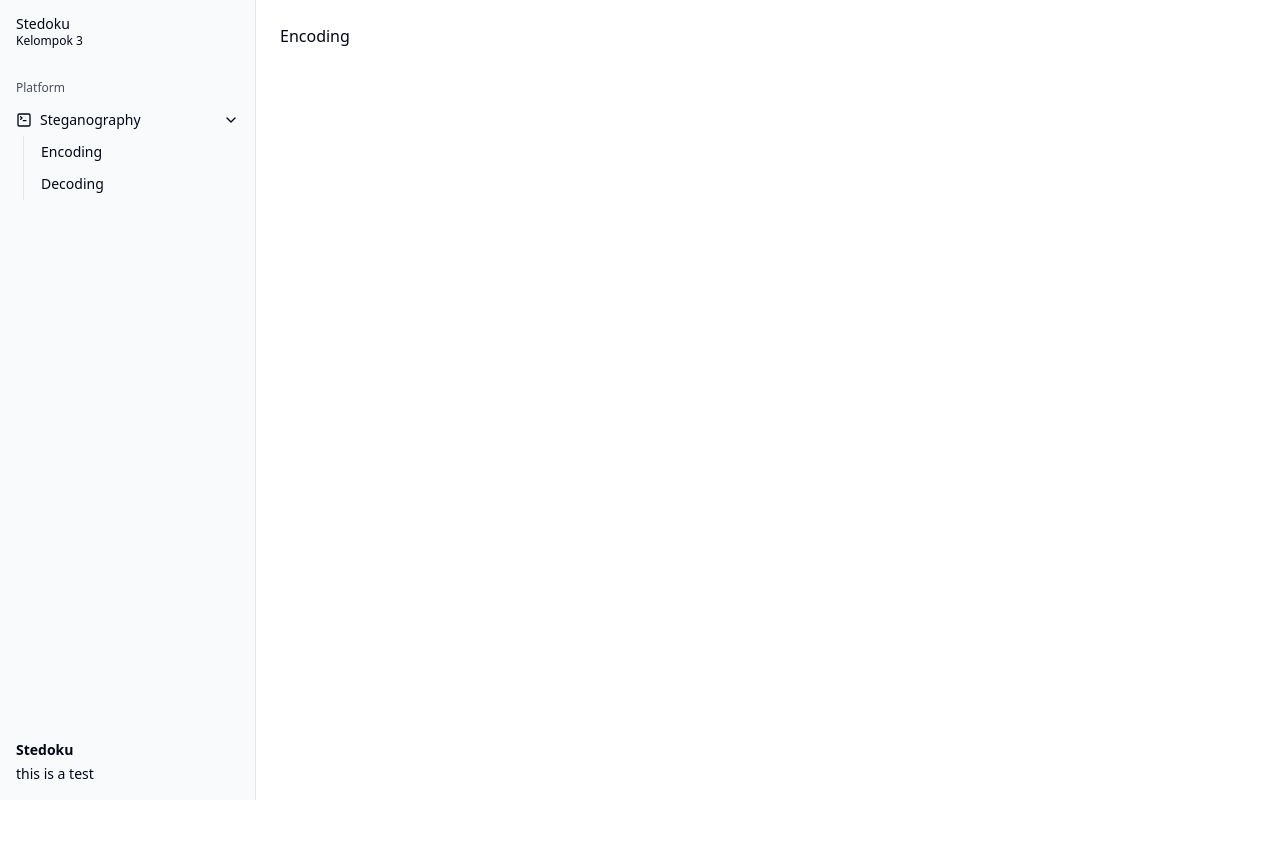
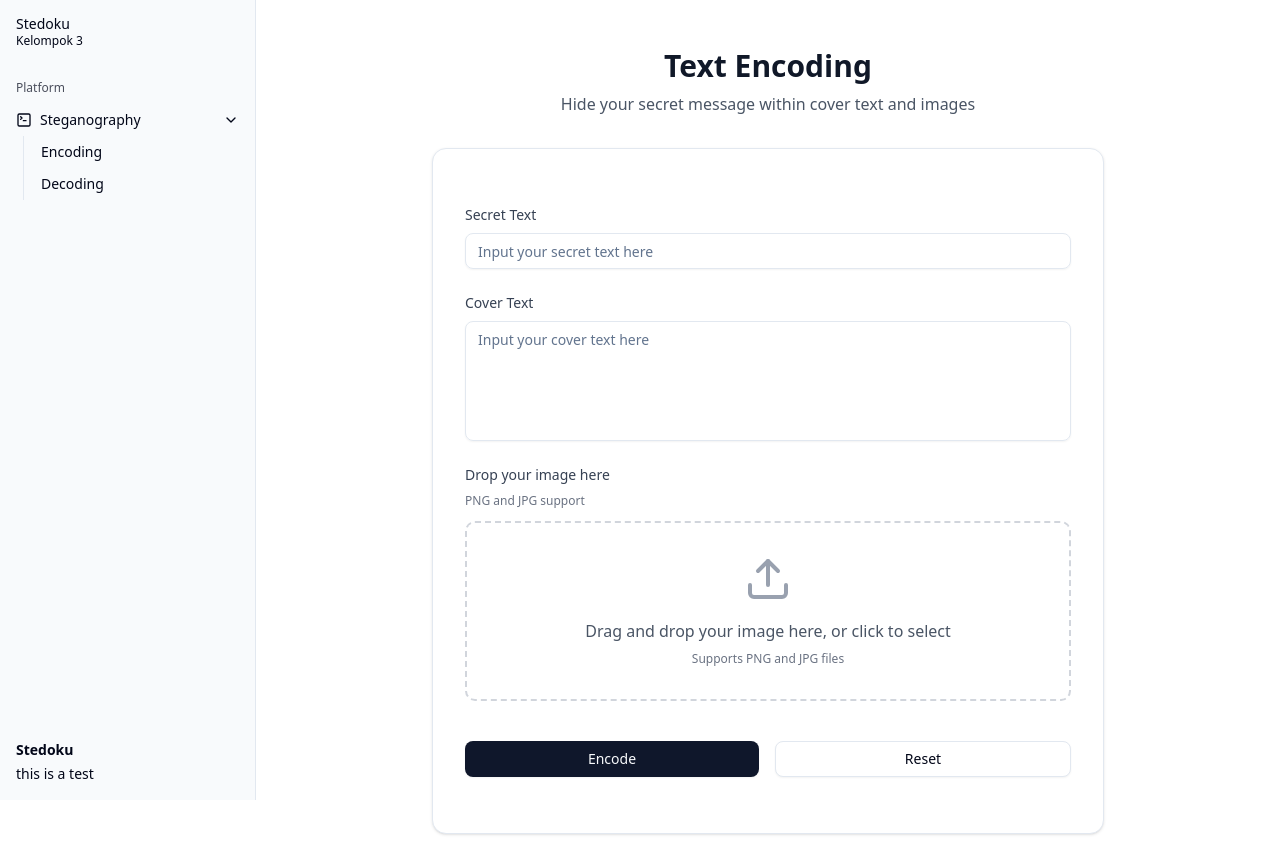
Before and after one commit to severusDude/stedoku, a React (Vite) app: page /encoding in a window 1280 px wide. Before the commit the page ends 800 px from the top, so only its background shows below. Built offline with nearby package versions, Linux system fonts and the light colour scheme.

Commit message:
feat (encoding): add encoding page

```diff
--- /dev/null
+++ b/components/ui/card.jsx
@@ -0,0 +1,101 @@
+import * as React from "react"
+
+import { cn } from "@/lib/utils"
+
+function Card({
+  className,
+  ...props
+}) {
+  return (
+    (<div
+      data-slot="card"
+      className={cn(
+        "bg-card text-card-foreground flex flex-col gap-6 rounded-xl border py-6 shadow-sm",
+        className
+      )}
+      {...props} />)
+  );
+}
+
+function CardHeader({
+  className,
+  ...props
+}) {
+  return (
+    (<div
+      data-slot="card-header"
+      className={cn(
+        "@container/card-header grid auto-rows-min grid-rows-[auto_auto] items-start gap-1.5 px-6 has-data-[slot=card-action]:grid-cols-[1fr_auto] [.border-b]:pb-6",
+        className
+      )}
+      {...props} />)
+  );
+}
+
+function CardTitle({
+  className,
+  ...props
+}) {
+  return (
+    (<div
+      data-slot="card-title"
+      className={cn("leading-none font-semibold", className)}
+      {...props} />)
+  );
+}
+
+function CardDescription({
+  className,
+  ...props
+}) {
+  return (
+    (<div
+      data-slot="card-description"
+      className={cn("text-muted-foreground text-sm", className)}
+      {...props} />)
+  );
+}
+
+function CardAction({
+  className,
+  ...props
+}) {
+  return (
+    (<div
+      data-slot="card-action"
+      className={cn(
+        "col-start-2 row-span-2 row-start-1 self-start justify-self-end",
+        className
+      )}
+      {...props} />)
+  );
+}
+
+function CardContent({
+  className,
+  ...props
+}) {
+  return (<div data-slot="card-content" className={cn("px-6", className)} {...props} />);
+}
+
+function CardFooter({
+  className,
+  ...props
+}) {
+  return (
+    (<div
+      data-slot="card-footer"
+      className={cn("flex items-center px-6 [.border-t]:pt-6", className)}
+      {...props} />)
+  );
+}
+
+export {
+  Card,
+  CardHeader,
+  CardFooter,
+  CardTitle,
+  CardAction,
+  CardDescription,
+  CardContent,
+}
--- /dev/null
+++ b/components/ui/label.jsx
@@ -0,0 +1,21 @@
+import * as React from "react"
+import * as LabelPrimitive from "@radix-ui/react-label"
+
+import { cn } from "@/lib/utils"
+
+function Label({
+  className,
+  ...props
+}) {
+  return (
+    (<LabelPrimitive.Root
+      data-slot="label"
+      className={cn(
+        "flex items-center gap-2 text-sm leading-none font-medium select-none group-data-[disabled=true]:pointer-events-none group-data-[disabled=true]:opacity-50 peer-disabled:cursor-not-allowed peer-disabled:opacity-50",
+        className
+      )}
+      {...props} />)
+  );
+}
+
+export { Label }
--- /dev/null
+++ b/components/ui/textarea.jsx
@@ -0,0 +1,20 @@
+import * as React from "react"
+
+import { cn } from "@/lib/utils"
+
+function Textarea({
+  className,
+  ...props
+}) {
+  return (
+    (<textarea
+      data-slot="textarea"
+      className={cn(
+        "border-input placeholder:text-muted-foreground focus-visible:border-ring focus-visible:ring-ring/50 aria-invalid:ring-destructive/20 dark:aria-invalid:ring-destructive/40 aria-invalid:border-destructive dark:bg-input/30 flex field-sizing-content min-h-16 w-full rounded-md border bg-transparent px-3 py-2 text-base shadow-xs transition-[color,box-shadow] outline-none focus-visible:ring-[3px] disabled:cursor-not-allowed disabled:opacity-50 md:text-sm",
+        className
+      )}
+      {...props} />)
+  );
+}
+
+export { Textarea }
--- a/package.json
+++ b/package.json
@@ -14,6 +14,7 @@
     "@radix-ui/react-collapsible": "^1.1.11",
     "@radix-ui/react-dialog": "^1.1.14",
     "@radix-ui/react-dropdown-menu": "^2.1.15",
+    "@radix-ui/react-label": "^2.1.7",
     "@radix-ui/react-separator": "^1.1.7",
     "@radix-ui/react-slot": "^1.2.3",
     "@radix-ui/react-tooltip": "^1.2.7",
--- a/src/components/steganography/Encoding.jsx
+++ b/src/components/steganography/Encoding.jsx
@@ -1,8 +1,195 @@
+import React, { useState, useRef } from "react";
+import { Button } from "@/components/ui/button";
+import { Input } from "@/components/ui/input";
+import { Textarea } from "@/components/ui/textarea";
+import { Label } from "@/components/ui/label";
+import { Card, CardContent } from "@/components/ui/card";
+import { Upload, X } from "lucide-react";
+
 function Encoding() {
+	const [secretText, setSecretText] = useState("");
+	const [coverText, setCoverText] = useState("");
+	const [selectedImage, setSelectedImage] = useState(null);
+	const [imagePreview, setImagePreview] = useState(null);
+	const [isDragOver, setIsDragOver] = useState(false);
+	const fileInputRef = useRef(null);
+
+	const handleImageUpload = (file) => {
+		if (file && (file.type === "image/png" || file.type === "image/jpeg")) {
+			setSelectedImage(file);
+			const reader = new FileReader();
+			reader.onload = (e) => {
+				setImagePreview(e.target.result);
+			};
+			reader.readAsDataURL(file);
+		}
+	};
+
+	const handleDrop = (e) => {
+		e.preventDefault();
+		setIsDragOver(false);
+		const file = e.dataTransfer.files[0];
+		handleImageUpload(file);
+	};
+
+	const handleDragOver = (e) => {
+		e.preventDefault();
+		setIsDragOver(true);
+	};
+
+	const handleDragLeave = (e) => {
+		e.preventDefault();
+		setIsDragOver(false);
+	};
+
+	const handleFileSelect = (e) => {
+		const file = e.target.files[0];
+		handleImageUpload(file);
+	};
+
+	const handleReset = () => {
+		setSecretText("");
+		setCoverText("");
+		setSelectedImage(null);
+		setImagePreview(null);
+		if (fileInputRef.current) {
+			fileInputRef.current.value = "";
+		}
+	};
+
+	const handleEncode = () => {
+		// Encoding logic would go here
+		console.log("Encoding with:", { secretText, coverText, selectedImage });
+	};
+
+	const removeImage = () => {
+		setSelectedImage(null);
+		setImagePreview(null);
+		if (fileInputRef.current) {
+			fileInputRef.current.value = "";
+		}
+	};
+
 	return (
-		<>
-			<p>Encoding</p>
-		</>
+		<div className="min-h-screen">
+			<div className="max-w-2xl mx-auto my-6">
+				<div className="text-center mb-8">
+					<h1 className="text-3xl font-bold text-gray-900 mb-2">
+						Text Encoding
+					</h1>
+					<p className="text-gray-600">
+						Hide your secret message within cover text and images
+					</p>
+				</div>
+
+				<Card className="border-1 backdrop-blur-sm">
+					<CardContent className="p-8 space-y-6">
+						{/* Secret Text Input */}
+						<div className="space-y-2">
+							<Label
+								htmlFor="secret-text"
+								className="text-sm font-medium text-gray-700"
+							>
+								Secret Text
+							</Label>
+							<Input
+								id="secret-text"
+								type="text"
+								placeholder="Input your secret text here"
+								value={secretText}
+								onChange={(e) => setSecretText(e.target.value)}
+								className="w-full"
+							/>
+						</div>
+
+						{/* Cover Text Textarea */}
+						<div className="space-y-2">
+							<Label
+								htmlFor="cover-text"
+								className="text-sm font-medium text-gray-700"
+							>
+								Cover Text
+							</Label>
+							<Textarea
+								id="cover-text"
+								placeholder="Input your cover text here"
+								value={coverText}
+								onChange={(e) => setCoverText(e.target.value)}
+								className="w-full min-h-[120px] resize-none"
+							/>
+						</div>
+
+						{/* Image Upload */}
+						<div className="space-y-2">
+							<Label className="text-sm font-medium text-gray-700">
+								Drop your image here
+							</Label>
+							<p className="text-xs text-gray-500 mb-3">PNG and JPG support</p>
+
+							{imagePreview ? (
+								<div className="relative">
+									<img
+										src={imagePreview}
+										alt="Preview"
+										className="w-full h-48 object-cover rounded-lg border-2 border-gray-200"
+									/>
+									<Button
+										variant="destructive"
+										size="sm"
+										className="absolute top-2 right-2"
+										onClick={removeImage}
+									>
+										<X className="h-4 w-4" />
+									</Button>
+								</div>
+							) : (
+								<div
+									className={`border-2 border-dashed rounded-lg p-8 text-center transition-colors cursor-pointer ${
+										isDragOver
+											? "border-blue-400 bg-blue-50"
+											: "border-gray-300 hover:border-gray-400 hover:bg-gray-50"
+									}`}
+									onDrop={handleDrop}
+									onDragOver={handleDragOver}
+									onDragLeave={handleDragLeave}
+									onClick={() => fileInputRef.current?.click()}
+								>
+									<Upload className="h-12 w-12 text-gray-400 mx-auto mb-4" />
+									<p className="text-gray-600 mb-2">
+										Drag and drop your image here, or click to select
+									</p>
+									<p className="text-xs text-gray-500">
+										Supports PNG and JPG files
+									</p>
+								</div>
+							)}
+
+							<input
+								ref={fileInputRef}
+								type="file"
+								accept="image/png,image/jpeg"
+								onChange={handleFileSelect}
+								className="hidden"
+							/>
+						</div>
+
+						{/* Action Buttons */}
+						<div className="flex gap-4 pt-4">
+							<Button onClick={handleEncode} className="flex-1">
+								Encode
+							</Button>
+							<Button
+								variant="outline"
+								onClick={handleReset}
+								className="flex-1"
+							>
+								Reset
+							</Button>
+						</div>
+					</CardContent>
+				</Card>
+			</div>
+		</div>
 	);
 }
 
```
Also changed, not shown: 1 other file (tests, documents, lock files or other folders).
